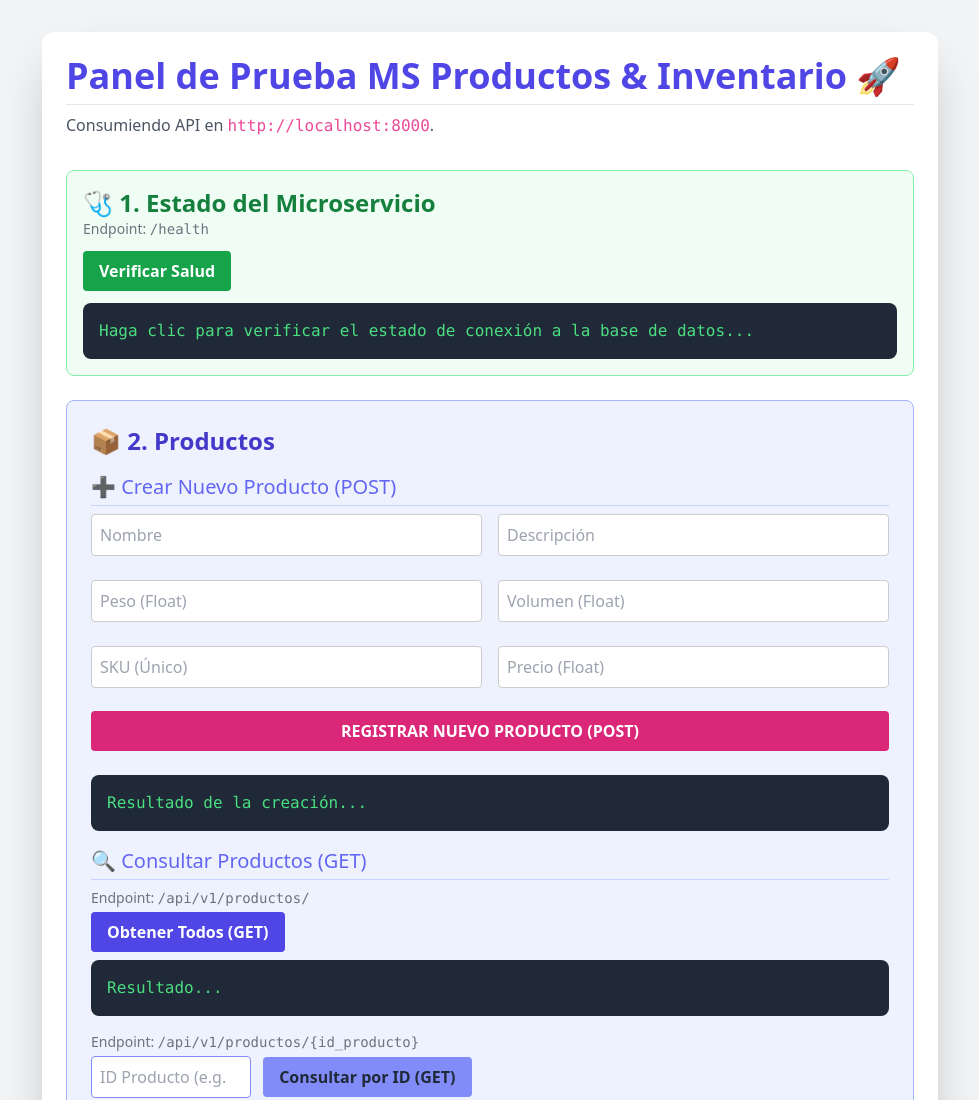
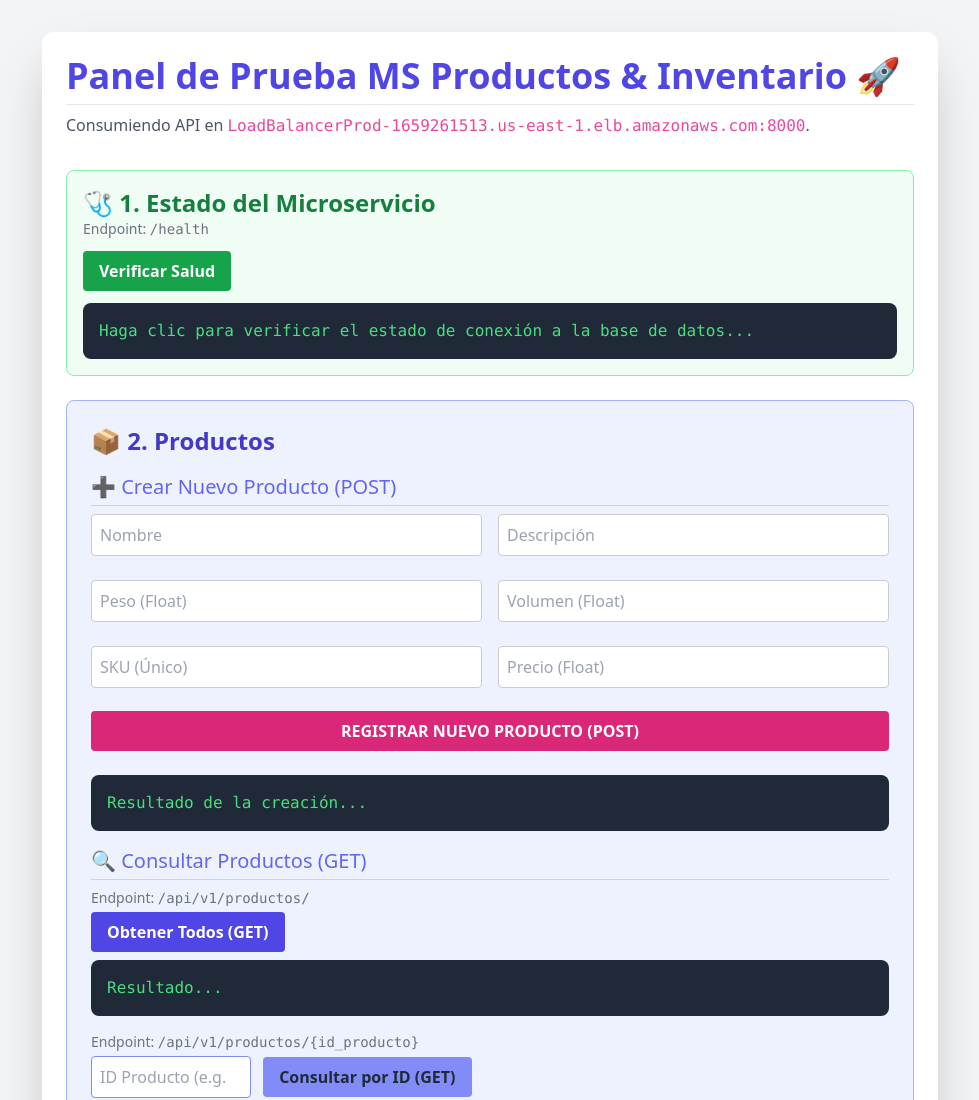
Before and after one commit to Vasco2510/frontend-pp1-cloud, a plain HTML site: page index.html in a window 1280 px wide. Shown: the top 1100 px of the page, without its empty margins (150-1129 px from the left). Drawn offline with nearby package versions, Linux system fonts and the light colour scheme.

Commit message:
prueba 3

```diff
--- a/index.html
+++ b/index.html
@@ -46,7 +46,9 @@
         </h1>
         <p class="mt-2 text-gray-600">
           Consumiendo API en
-          <code class="text-pink-500">http://localhost:8000</code>.
+          <code class="text-pink-500"
+            >LoadBalancerProd-1659261513.us-east-1.elb.amazonaws.com:8000</code
+          >.
         </p>
       </header>
 
```
